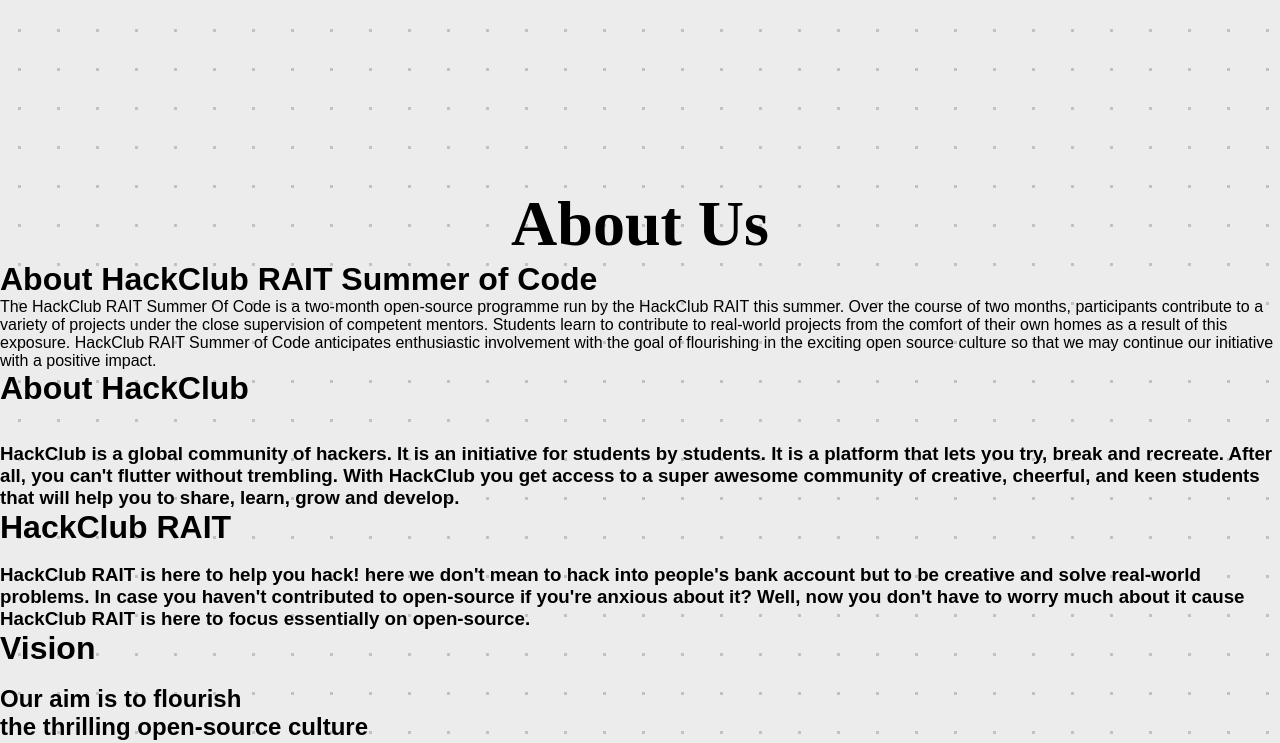
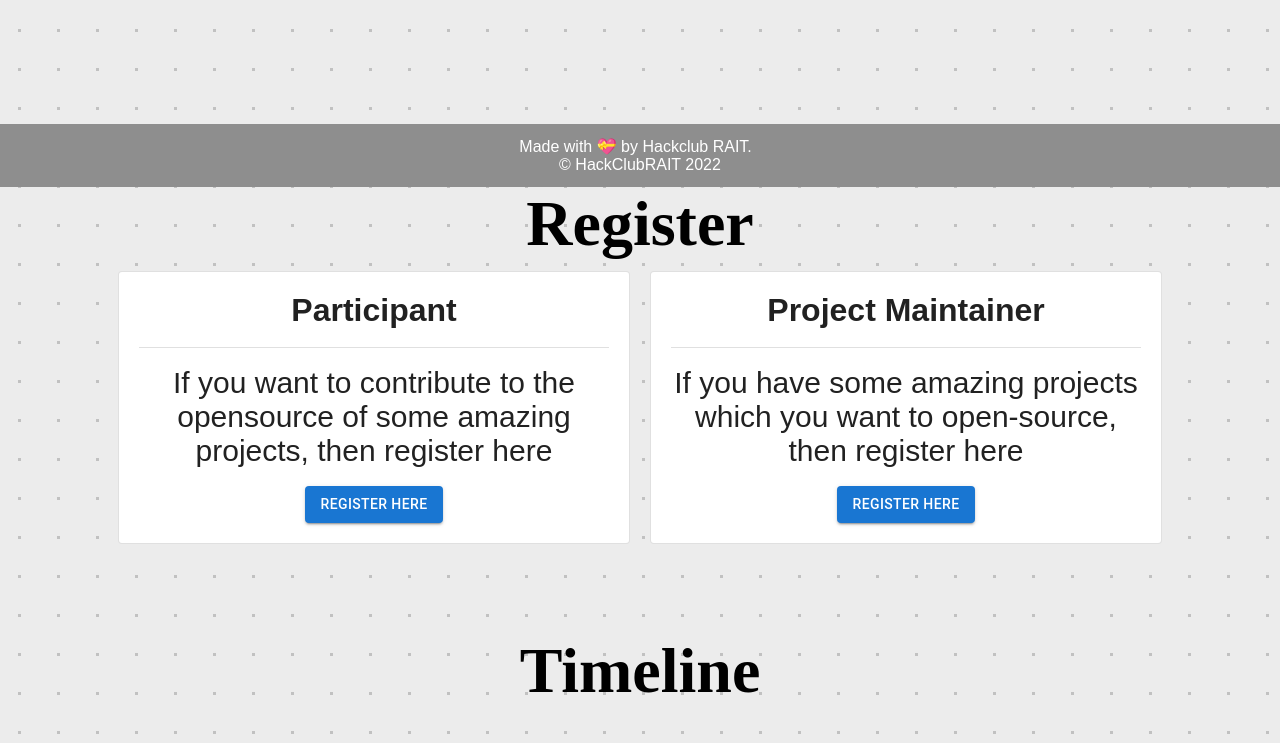
Before and after one commit to HackClubRAIT/HCR-SOC, a React (Create React App) app: page / in a window 1280 px wide. Shown: the part 613-1356 px from the top of the page. Built offline with nearby package versions, Linux system fonts and the light colour scheme; a web font is replaced by a local one.

Commit message:
contact and registe

```diff
--- a/src/Components/Contact.js
+++ b/src/Components/Contact.js
@@ -1,8 +1,36 @@
 import React from 'react'
-
+import InstagramIcon from '@mui/icons-material/Instagram';
+import TwitterIcon from '@mui/icons-material/Twitter';
+import LinkedInIcon from '@mui/icons-material/LinkedIn';
+import GitHubIcon from '@mui/icons-material/GitHub';
+import MailIcon from '@mui/icons-material/Mail';
+import '../css/contact.css'
 function Contact() {
   return (
-    <div></div>
+    <>
+    <div style={{paddingTop:"5vh",height:"90vh"}} id="Contact Us">
+    <h1 className='headings'>Contact</h1>
+    <div className='contact'>
+      <div className='cgmail'>
+        <a href="mailto:hackclubraitsoc@gmail.com" className='gm' target="_blank_"><MailIcon sx={{fontSize:100 }}/></a>
+      </div>
+      <div className='cinsta'>
+      <a href="https://www.instagram.com/hackclubrait/" className='in' target="_blank_"><InstagramIcon sx={{fontSize:100}}/></a>
+      </div>
+      <div className='clinkedin'>
+      <a href="https://www.linkedin.com/company/hack-club-rait/mycompany/" className='li' target="_blank_"><LinkedInIcon sx={{fontSize:100}}/></a>
+      </div>
+      <div className='cgithub'>
+      <a href="https://github.com/HackClubRAIT" className='gi' target="_blank_"><GitHubIcon sx={{fontSize:100}}/></a>
+      </div>
+      <div className='ctwitter'>
+      <a href="https://twitter.com/RaitHackclub" className='tw' target="_blank_"><TwitterIcon sx={{fontSize:100}}/></a>
+
+      </div>
+      </div>
+
+    </div>
+    </>
   )
 }
 
--- a/src/Components/Home.js
+++ b/src/Components/Home.js
@@ -12,6 +12,7 @@
 import Faq from './Faq'
 import Contact from './Contact'
 import Team from './Team'
+import Register from './Register';
 function Home() {
   const mobile=useMediaQuery('(max-width:650px)')
   let buttonSize;
@@ -27,19 +28,22 @@
         <div className='homeback'  >
           <div style={{paddingLeft:"8vw"}}>
         <h5 className='homeheading'>HackClubRAIT's</h5><h1 className='homeheading1'>{"<Summer of code/>"}</h1>
-        <Button variant='contained' color='warning' size={buttonSize} style={{marginRight:"30px"}}>Apply Now</Button>
+        <Button variant='contained' color='warning' size={buttonSize} style={{marginRight:"30px"}}><LinkScroll activeClass="active" smooth spy to="Register">
+                Apply Now
+              </LinkScroll></Button>
         <Button variant='outlined' color='warning' size={buttonSize} style={{backgroundColor:"white"}}><LinkScroll activeClass="active" smooth spy to="About">
                 Know More
               </LinkScroll></Button>
         </div>
         <img src={homepic} className="homeImg" alt="Coding "/>
         </div>
-      <About/>
+      {/* <About/> */}
+      <Register/>
       <Timeline/>
       <Sponsors/>
-      <Contact/>
       <Team/>
       <Faq/>
+      <Contact/>
       <Footer/>
 
     </>
--- a/src/Components/Navbar.js
+++ b/src/Components/Navbar.js
@@ -17,7 +17,7 @@
 import { Link as LinkScroll} from 'react-scroll';
 import './NavBar.css';
 
-const pages = ['About','Timeline', 'Team','FAQ', 'Contact Us'];
+const pages = ['About','Register','Timeline', 'Team','FAQ', 'Contact Us'];
 // const settings = ['Profile', 'Account', 'Dashboard', 'Logout'];
 
 const NavBar = () => {
@@ -43,7 +43,7 @@
     <AppBar position="fixed" >
       <Container maxWidth="xl" className="navbar sticky">
         <Toolbar disableGutters>
-          <img sx={{ display: { xs: 'none', md: 'flex' }, mr: 1 }} src={logo} style={{width:"50px"}} alt="logo"/>
+          <a href="/home"><img sx={{ display: { xs: 'none', md: 'flex' }, mr: 1 }} src={logo} style={{width:"50px"}} alt="logo"/></a>
           {/* <Typography
             variant="h6"
             noWrap
--- a/src/Components/Projects.js
+++ b/src/Components/Projects.js
@@ -11,7 +11,7 @@
     <div style={{ paddingTop:"10vh"}}>
      <AppBar position="fixed" >
       <Container maxWidth="xl" className="navbar sticky" style={{display:"flex"}}>
-      <img sx={{ display: { xs: 'none', md: 'flex' }, mr: 1 }} src={logo} style={{width:"50px", margin:"10px 0px"}} alt="logo"/>
+      <a href="/home"><img sx={{ display: { xs: 'none', md: 'flex' }, mr: 1 }} src={logo} style={{width:"50px", margin:"10px 0px"}} alt="logo"/></a>
       <Box sx={{ flexGrow: 1, display: 'flex' }} style={{justifyContent:"end"}}>
         <div className='navbar' style={{padding:"10px"}}>
         <Link to="/Home" className='link' style={{textDecoration:"none"}}>
--- /dev/null
+++ b/src/Components/Register.js
@@ -0,0 +1,30 @@
+import { Button, Card, Divider } from '@mui/material'
+import React from 'react'
+import '../css/register.css'
+function Register() {
+  return (
+    <div style={{paddingTop:"10vh"}}  id="Register">
+    <h1 className='headings'>Register</h1>
+        <div className='register'>
+            <Card variant='outlined' className='reg_card'>
+                <h1>Participant</h1><br/>
+                <Divider/><br/>
+                <p style={{fontSize:"30px"}}>If you want to contribute to the opensource of some amazing projects, then register here</p><br/>
+                <a href="https://forms.gle/mhfhZzh7cySuGakH7" target="_blank_" style={{textDecoration:"none"}}>
+                    <Button variant='contained' color='primary'> Register here</Button>
+                </a>
+            </Card>
+            <Card variant='outlined' className='reg_card'>
+                <h1>Project Maintainer</h1><br/>
+                <Divider/><br/>
+                <p style={{fontSize:"30px"}}>If you have some amazing projects which you want to open-source, then register here</p><br/>
+                <a href="#" style={{textDecoration:"none"}} target="_blank_">
+                <Button variant='contained' color='primary'> Register here</Button>
+                </a>
+            </Card>
+        </div>
+    </div>
+  )
+}
+
+export default Register
--- /dev/null
+++ b/src/css/contact.css
@@ -0,0 +1,77 @@
+.contact{
+    display: flex;
+    justify-content: center;
+    align-items: center;
+    flex-wrap: wrap;
+    margin-bottom: 30px;
+}
+.contact div{
+    width: 120px;
+    height: 120px;
+    border-radius: 50%;
+    display: flex;
+    justify-content: center;
+    align-items: center;
+    margin: 10px;
+}
+.cgmail{
+    border: 1px solid rgb(72, 72, 72);
+}
+.cgmail a{
+    color:rgb(72, 72, 72);
+}
+.clinkedin{
+    border: 1px solid #0a66c2;
+}
+.clinkedin a{
+    color: #0a66c2;
+}
+.cgithub{
+    border: 1px solid black;
+}
+.cgithub a{
+    color: black;
+}
+.ctwitter{
+    border: 1px solid #00acee;
+}
+.ctwitter a{
+    color: #00acee;
+}
+.cinsta{
+    border: 1px solid #d53e91;
+}
+.cinsta a{
+    color:#d53e91;
+}
+.cgmail:hover{
+    background-color: rgb(72, 72, 72);
+
+}
+.cinsta:hover{
+    background-color: #d53e91;
+}
+.clinkedin:hover{
+    background-color: #0a66c2;
+}
+.ctwitter:hover{
+    background-color: #00acee;
+}
+.cgithub:hover{
+    background-color: black;
+}
+.cgmail:hover > .gm{
+    color:white;
+}
+.cinsta:hover > .in{
+    color:white;
+}
+.clinkedin:hover > .li{
+    color:white;
+}
+.cgithub:hover > .gi{
+    color:white;
+}
+.ctwitter:hover > .tw{
+    color:white;
+}
--- a/src/css/faq.css
+++ b/src/css/faq.css
@@ -1,6 +1,6 @@
 @import url('https://fonts.googleapis.com/css2?family=Bungee+Outline&family=Satisfy&family=Source+Sans+Pro');
 .step2 {
-    border-bottom: 2px solid lightblue;
+    border-bottom: 2px solid #4D96FF;
     border-radius: 0 3px 3px 0;
     padding: 20px 15px;
     position: relative;
--- a/src/css/footer.css
+++ b/src/css/footer.css
@@ -1,4 +1,5 @@
 .footer{
+    position: fixed;
     background-color: #8e8e8e;
     width: 100%;
     left:0;
--- /dev/null
+++ b/src/css/register.css
@@ -0,0 +1,25 @@
+.register{
+    display: flex;
+    justify-content: center;
+    align-items: center;
+}
+.reg_card{
+    text-align: center;
+    width: 40%;
+    padding: 20px;
+    margin: 10px;
+    border-top: 3px solid #8e3737;
+}
+.reg_card:hover{
+    /* background-color: #FFC300; */
+    transform: translateY(-10px);
+    box-shadow: 0px 6px 8px 0px #a7a3a3;
+}
+@media (max-width: 768px){
+    .register {
+    flex-direction: column;
+    }
+    .reg_card{
+        width: 90%;
+    }
+}
--- a/src/css/styles.css
+++ b/src/css/styles.css
@@ -1,6 +1,12 @@
 @import url('https://fonts.googleapis.com/css2?family=Bungee+Outline&family=Satisfy&family=Source+Sans+Pro');
 :root{
     --light-grey:#ECECEC;
+}
+@media (max-width:520px) {
+    html,body{
+        height: 100vw;
+        width: 100vw;
+    }
 }
 body{
     background-color: var(--light-grey);
```
Also changed, not shown: src/images/gmail.png (added).
